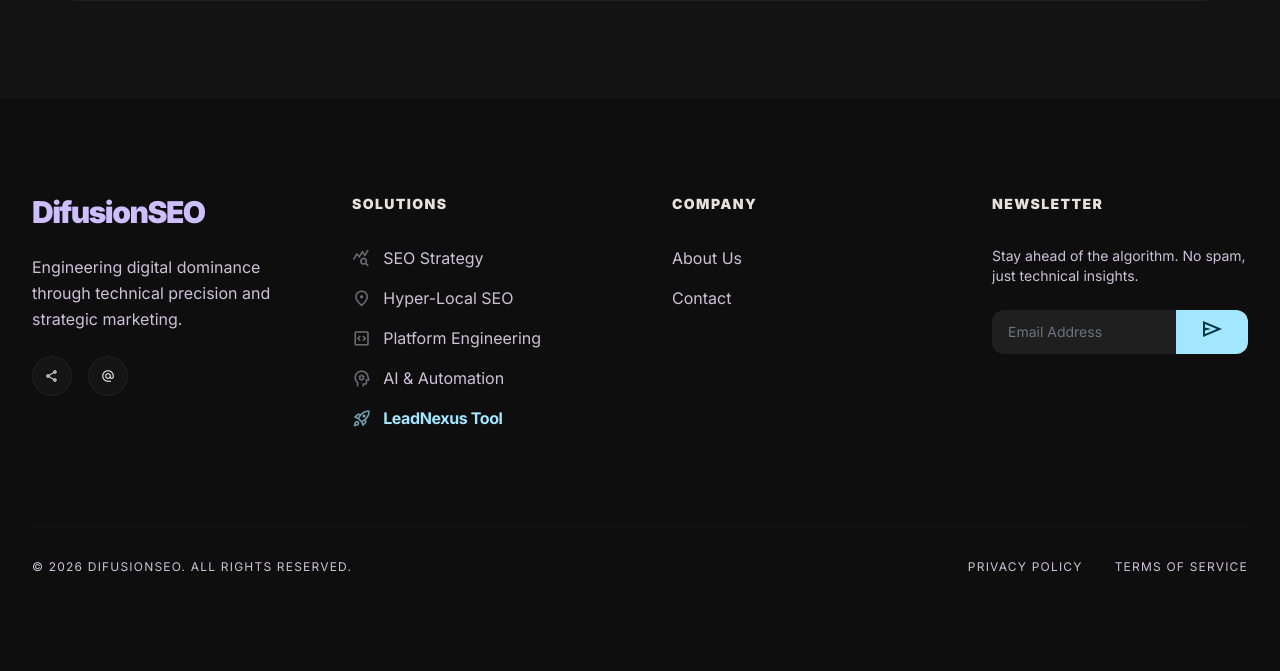
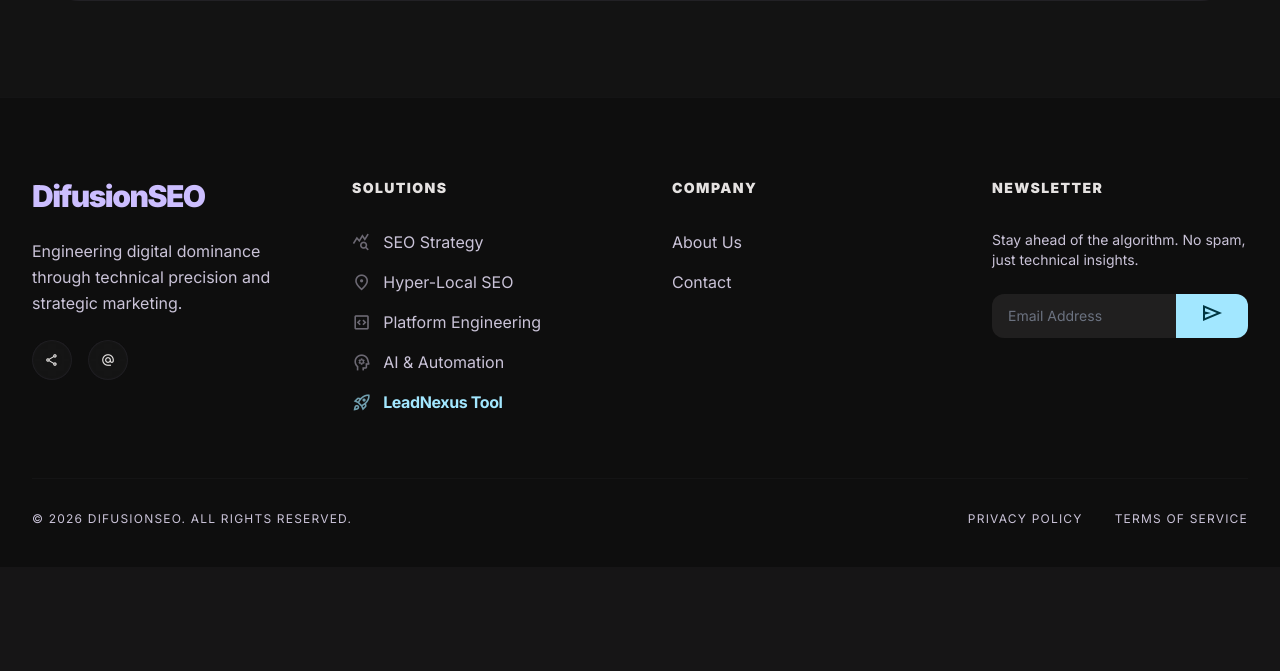
Before and after one commit to AbRehmansaif/difusionSEO, a Django app: page /about/ in a window 1280 px wide. Shown: the part 3041-3712 px from the top of the page. After the commit the page ends 3565 px from the top, so only its background shows below. Run offline with Django 5.2, Linux system fonts and the light colour scheme; some libraries are stand-ins or nearby versions.

Commit message:
update footer

```diff
--- a/templates/includes/footer.html
+++ b/templates/includes/footer.html
@@ -1,5 +1,5 @@
-<!-- Footer -->
-<footer class="bg-surface-container-lowest py-24 px-8 border-t border-outline-variant/10">
+    <!-- Footer -->
+<footer class="bg-surface-container-lowest pt-20 pb-10 px-8 border-t border-outline-variant/10">
     <div class="max-w-7xl mx-auto grid grid-cols-1 md:grid-cols-4 gap-16">
         <div class="space-y-6" data-aos="fade-up" data-aos-delay="100">
             <a href="{% url 'home' %}" class="text-3xl font-black tracking-tighter text-primary">DifusionSEO</a>
@@ -68,7 +68,7 @@
             </div>
         </div>
     </div>
-    <div class="max-w-7xl mx-auto mt-24 pt-8 border-t border-outline-variant/10 flex flex-col md:flex-row justify-between items-center gap-6 text-xs text-on-surface-variant uppercase tracking-widest">
+    <div class="max-w-7xl mx-auto mt-16 pt-8 border-t border-outline-variant/10 flex flex-col md:flex-row justify-between items-center gap-6 text-xs text-on-surface-variant uppercase tracking-widest">
         <p>© {% now "Y" %} DifusionSEO. All rights reserved.</p>
         <div class="flex gap-8">
             <a class="hover:text-white transition-colors" href="#">Privacy Policy</a>
```
